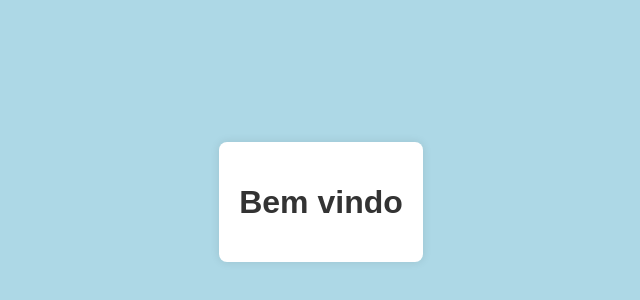
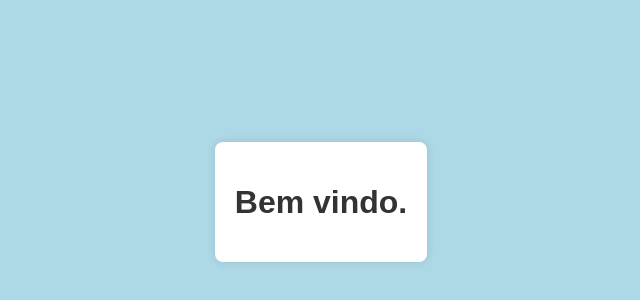
Before and after one commit to EvertonBritoDev/brito-codebuildaws, a plain HTML site: page index.html in a window 1280 px wide. Shown: the part 198-498 px from the top of the page, 319-959 px from the left. Drawn offline with Linux system fonts and the light colour scheme.

Commit message:
feat/createbuildspec

```diff
--- a/index.html
+++ b/index.html
@@ -7,7 +7,7 @@
 </head>
 <body>
     <div class="container">
-        <h1>Bem vindo </h1>
+        <h1>Bem vindo.  </h1>
     </div>
 </body>
 <style>
```
